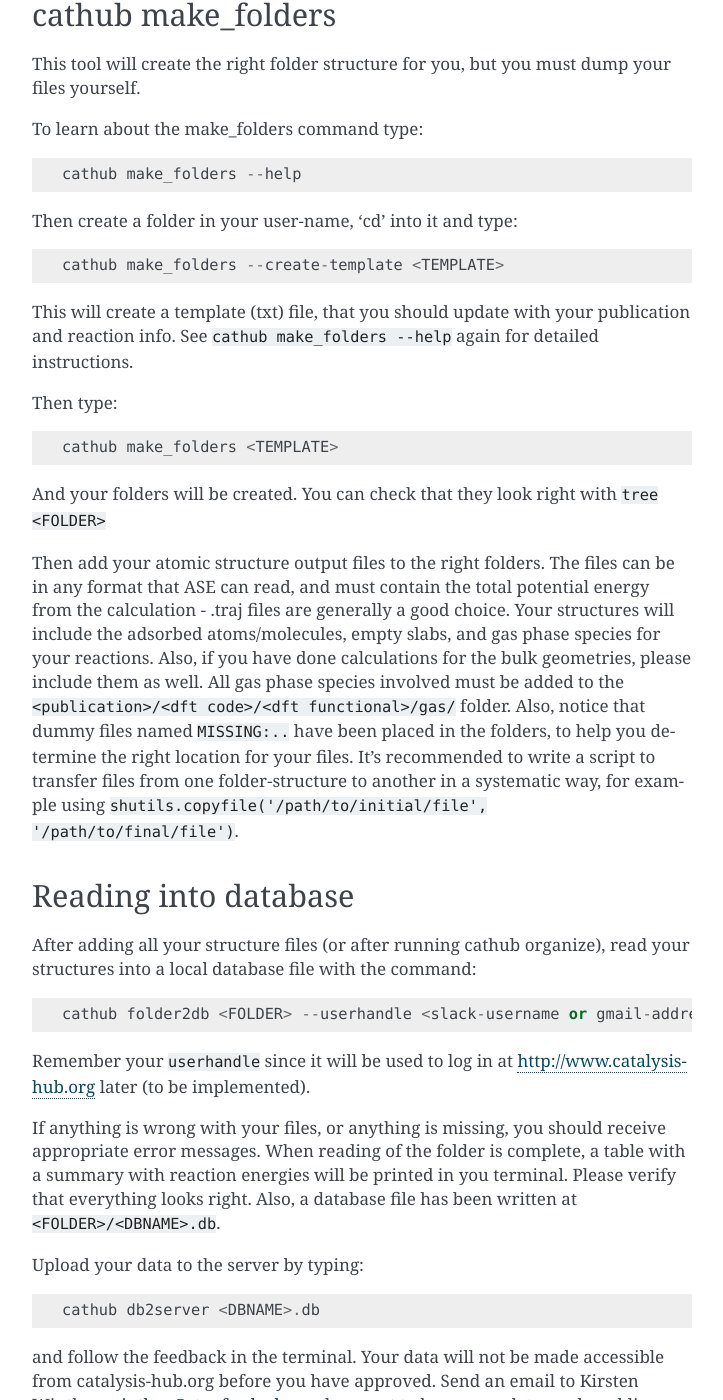
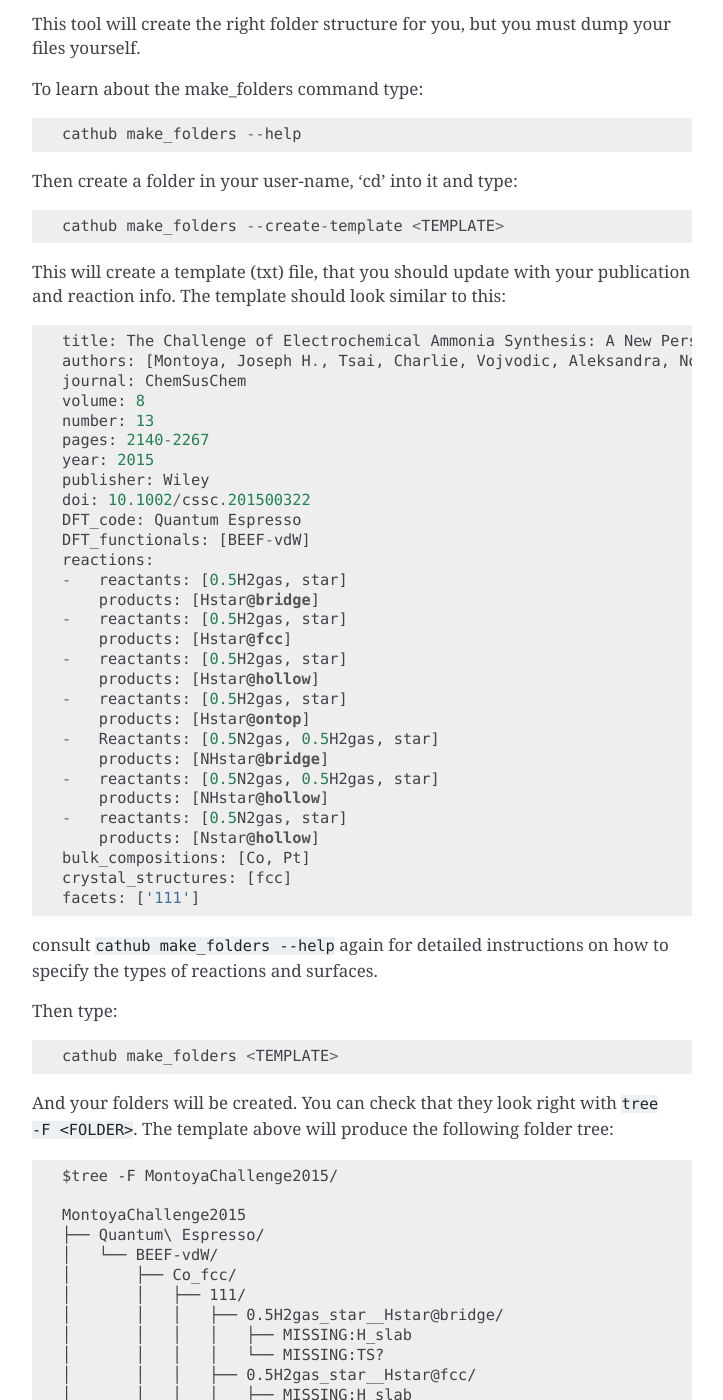
Before and after one commit to SUNCAT-Center/CatalysisHubBackend, a Sphinx documentation site: the page built from docs/source/tutorials/upload.rst, in a window 1280 px wide and 1400 px high, scrolled down 2945 px. Shown: the whole window, without its empty margins (388-1111 px from the left). Built offline with Sphinx 7.4.7, drawn with Linux system fonts in a browser that asks for light colours; pages that are not in the unit, such as notebooks, are missing from menus; some of the changed text lies outside the part shown.

Commit message:
updated docs to follow yaml format for folder template + a folder tree example

```diff
--- a/docs/source/tutorials/upload.rst
+++ b/docs/source/tutorials/upload.rst
@@ -35,7 +35,7 @@
 ...........................
 CatKit is set of computational tools for catalysis, that comes with a cli tool ``cathub`` that will be used to arrange your data into folders and submit your data to the server. To install CatKit, together with the ASE dependency, use pip::
 
-  pip install --upgrade --user git+https://gitlab.com/ase/ase.git@database_writemany#egg=ase-3.16.3b1
+  pip install --upgrade --user git+https://gitlab.com/ase/ase.git@database_lesstables#egg=ase-3.16.3b1
   pip install --upgrade --user git+https://github.com/kirstenwinther/CatKit.git#egg=catkit
 
 which will install a developer version of ASE, CatKit and all their dependencies.
@@ -70,18 +70,18 @@
 
 This will generate an organized folder named ``<FOLDER>.organized``. Please open the .txt file ``<FOLDER>.organized/publication.txt``, and update it with info about your publication. It should look something like this::
 
-  {
-    "volume": "8",
-    "publisher": "",
-    "doi": "10.1002/cssc.201500322",
-    "title": "The Challenge of Electrochemical Ammonia Synthesis: A New Perspective on the Role of Nitrogen Scaling Relations",
-    "journal": "ChemSusChem",
-    "authors": ["Montoya, Joseph H.", "Tsai, Charlie", "Vojvodic, Aleksandra", "Norskov, Jens K."],
-    "year": "2015",
-    "number": "13",
-    "tags": [],
-    "pages": "2140-2267"
-  }
+    volume: 8
+    publisher: Wiley
+    doi: 10.1002/cssc.201500322
+    title: The Challenge of Electrochemical Ammonia Synthesis: A New Perspective on the Role of Nitrogen Scaling Relations
+    journal: ChemSusChem
+    authors: [Montoya, Joseph H., Tsai, Charlie, Vojvodic, Aleksandra, Norskov, Jens K.]
+    year: 2015
+    number: 13
+    tags: []
+    pages: 2140-2267
+
+
 Note that authors should be a list, with names in the form "lastname, firstname M.".
 
 Please go through the created folder and rename folders to make your data easier to localize later. For example, a structure folder like Pt16_structure, could be changed to Pt16_fcc or Pt16_bcc respectively. Please do not use spaces in folders or file-names.
@@ -101,15 +101,83 @@
 
   cathub make_folders --create-template <TEMPLATE>
 
-This will create a template (txt) file, that you should update with your publication and reaction info. See :code:`cathub make_folders --help` again for detailed instructions.
+This will create a template (txt) file, that you should update with your publication and reaction info. The template should look similar to this::
+
+    title: The Challenge of Electrochemical Ammonia Synthesis: A New Perspective on the Role of Nitrogen Scaling Relations
+    authors: [Montoya, Joseph H., Tsai, Charlie, Vojvodic, Aleksandra, Norskov, Jens K.]
+    journal: ChemSusChem
+    volume: 8
+    number: 13
+    pages: 2140-2267
+    year: 2015
+    publisher: Wiley
+    doi: 10.1002/cssc.201500322
+    DFT_code: Quantum Espresso
+    DFT_functionals: [BEEF-vdW]
+    reactions:
+    -   reactants: [0.5H2gas, star]
+	products: [Hstar@bridge]
+    -   reactants: [0.5H2gas, star]
+	products: [Hstar@fcc]
+    -   reactants: [0.5H2gas, star]
+	products: [Hstar@hollow]
+    -   reactants: [0.5H2gas, star]
+	products: [Hstar@ontop]
+    -   Reactants: [0.5N2gas, 0.5H2gas, star]
+	products: [NHstar@bridge]
+    -   reactants: [0.5N2gas, 0.5H2gas, star]
+	products: [NHstar@hollow]
+    -   reactants: [0.5N2gas, star]
+	products: [Nstar@hollow]
+    bulk_compositions: [Co, Pt]
+    crystal_structures: [fcc]
+    facets: ['111']
+
+consult :code:`cathub make_folders --help` again for detailed instructions on how to specify the types of reactions and surfaces.
 
 Then type::
 
    cathub make_folders <TEMPLATE>
 
-And your folders will be created. You can check that they look right with :code:`tree <FOLDER>`
+And your folders will be created. You can check that they look right with :code:`tree -F <FOLDER>`. The template above will produce the following folder tree::
 
-Then add your atomic structure output files to the right folders. The files can be in any format that ASE can read, and must contain the total potential energy from the calculation - .traj files are generally a good choice. Your structures will include the adsorbed atoms/molecules, empty slabs, and gas phase species for your reactions. Also, if you have done calculations for the bulk geometries, please include them as well. All gas phase species involved must be added to the ``<publication>/<dft code>/<dft functional>/gas/`` folder. Also, notice that dummy files named ``MISSING:..`` have been placed in the folders, to help you determine the right location for your files. It's recommended to write a script to transfer files from one folder-structure to another in a systematic way, for example using :code:`shutils.copyfile('/path/to/initial/file', '/path/to/final/file')`.
+  $tree -F MontoyaChallenge2015/
+
+  MontoyaChallenge2015
+  ├── Quantum\ Espresso/
+  │   └── BEEF-vdW/
+  │       ├── Co_fcc/
+  │       │   ├── 111/
+  │       │   │   ├── 0.5H2gas_star__Hstar@bridge/
+  │       │   │   │   ├── MISSING:H_slab
+  │       │   │   │   └── MISSING:TS?
+  │       │   │   ├── 0.5H2gas_star__Hstar@fcc/
+  │       │   │   │   ├── MISSING:H_slab
+  │       │   │   │   └── MISSING:TS?
+  │       │   │   ├── 0.5H2gas_star__Hstar@hollow/
+  │       │   │   │   ├── MISSING:H_slab
+  │       │   │   │   └── MISSING:TS?
+  │       │   │   ├── 0.5H2gas_star__Hstar@ontop/
+  │       │   │   │   ├── MISSING:H_slab
+  │       │   │   │   └── MISSING:TS?
+  │       │   │   ├── 0.5N2gas_0.5H2gas_star__NHstar@bridge/
+  │       │   │   │   ├── MISSING:NH_slab
+  │       │   │   │   └── MISSING:TS?
+  │       │   │   ├── 0.5N2gas_0.5H2gas_star__NHstar@hollow/
+  │       │   │   │   ├── MISSING:NH_slab
+  │       │   │   │   └── MISSING:TS?
+  │       │   │   ├── 0.5N2gas_star__Nstar@hollow/
+  │       │   │   │   ├── MISSING:N_slab
+  │       │   │   │   └── MISSING:TS?
+  │       │   │   └── MISSING:empty_slab
+  │       │   └── MISSING:Co_fcc_bulk
+  │       └── gas/
+  │           ├── MISSING:H2_gas
+  │           └── MISSING:N2_gas
+  └── publication.txt
+
+
+Then add your atomic structure output files to the right folders. The files can be in any format that ASE can read, and must contain the total potential energy from the calculation. ASE trajectory (.traj) files are generally preferred. If you're using Vasp, please add your OUTCAR files as ``<name>.OUTCAR``. Your structures will include the adsorbed atoms/molecules, empty slabs, and gas phase species for your reactions. Also, if you have done calculations for the bulk geometries, please include them as well. All gas phase species involved must be added to the ``<publication>/<dft code>/<dft functional>/gas/`` folder. Also, notice that dummy files named ``MISSING:..`` have been placed in the folders, to help you determine the right location for your files. It's recommended to write a script to transfer files from one folder-structure to another in a systematic way, for example using :code:`shutils.copyfile('/path/to/initial/file', '/path/to/final/file')`.
 
 Reading into database
 ......................
```
